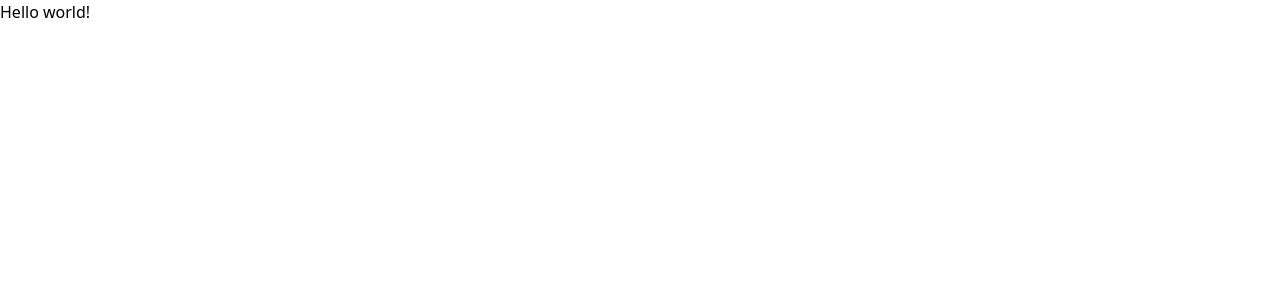
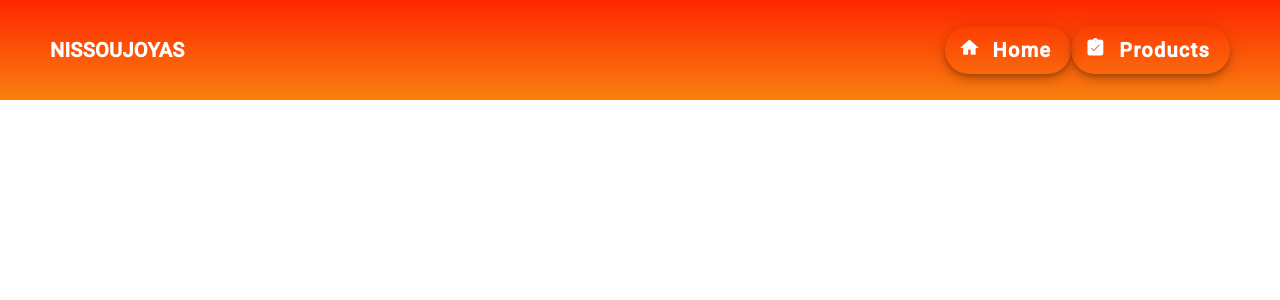
Before and after one commit to Sist-Op-Grupo6/nissou-social-app, an Angular app: page / in a window 1280 px wide. Shown: the top 300 px of the page. Built offline with nearby package versions, Linux system fonts and the light colour scheme.

Commit message:
Add Toolbar

```diff
--- a/angular.json
+++ b/angular.json
@@ -25,6 +25,7 @@
               "src/assets"
             ],
             "styles": [
+              "@angular/material/prebuilt-themes/indigo-pink.css",
               "src/styles.css"
             ],
             "scripts": []
@@ -87,6 +88,7 @@
               "src/assets"
             ],
             "styles": [
+              "@angular/material/prebuilt-themes/indigo-pink.css",
               "src/styles.css"
             ],
             "scripts": []
--- a/package.json
+++ b/package.json
@@ -11,10 +11,12 @@
   "private": true,
   "dependencies": {
     "@angular/animations": "^15.2.0",
+    "@angular/cdk": "^15.2.9",
     "@angular/common": "^15.2.0",
     "@angular/compiler": "^15.2.0",
     "@angular/core": "^15.2.0",
     "@angular/forms": "^15.2.0",
+    "@angular/material": "^15.2.9",
     "@angular/platform-browser": "^15.2.0",
     "@angular/platform-browser-dynamic": "^15.2.0",
     "@angular/router": "^15.2.0",
--- a/src/app/app-routing.module.ts
+++ b/src/app/app-routing.module.ts
@@ -1,10 +1,13 @@
 import { NgModule } from '@angular/core';
 import { RouterModule, Routes } from '@angular/router';
+import { ToolbarComponent } from './components/toolbar/toolbar.component';
 
-const routes: Routes = [];
+const routes: Routes = [
+];
 
 @NgModule({
   imports: [RouterModule.forRoot(routes)],
   exports: [RouterModule]
 })
+
 export class AppRoutingModule { }
--- a/src/app/app.component.html
+++ b/src/app/app.component.html
@@ -1,3 +1,2 @@
-<h1 class="text-3xl font-bold underline">
-  Hello world!
-</h1>
+<app-toolbar></app-toolbar>
+<router-outlet></router-outlet>
--- a/src/app/app.component.ts
+++ b/src/app/app.component.ts
@@ -5,6 +5,8 @@ import { Component } from '@angular/core';
   templateUrl: './app.component.html',
   styleUrls: ['./app.component.css']
 })
+
+
 export class AppComponent {
   title = 'nissou';
 }
--- /dev/null
+++ b/src/app/components/toolbar/toolbar.component.css
@@ -0,0 +1,14 @@
+.toolbar{
+    background: linear-gradient(rgb(255, 38, 0), rgb(248, 128, 15));
+    padding: 50px;
+}
+
+.example-spacer {
+    flex: 1 1 auto;
+}
+
+.text, mat-icon{
+    color: white;
+    font-size: 20px;
+    font-weight: bold;
+}
--- /dev/null
+++ b/src/app/components/toolbar/toolbar.component.html
@@ -0,0 +1,14 @@
+<p>
+  <mat-toolbar class="toolbar">
+  <span class="text">NISSOUJOYAS</span>
+  <span class="example-spacer"></span>
+  <button (click)="redirectToHome()" mat-fab extended color="dark">
+      <mat-icon >home</mat-icon>
+      <span class="text">Home</span>
+  </button>
+  <button (click)="redirectToProducts()" mat-fab extended color="dark">
+      <mat-icon>assignment_turned_in</mat-icon>
+      <span class="text">Products</span>
+  </button>
+</mat-toolbar>
+</p>
--- /dev/null
+++ b/src/app/components/toolbar/toolbar.component.ts
@@ -0,0 +1,23 @@
+import { Component } from '@angular/core';
+import {Router} from "@angular/router";
+
+@Component({
+  selector: 'app-toolbar',
+  templateUrl: './toolbar.component.html',
+  styleUrls: ['./toolbar.component.css']
+})
+export class ToolbarComponent {
+
+  constructor(private router: Router) { }
+
+  ngOnInit() {}
+
+  redirectToHome() {
+    this.router.navigate(['/home']);
+  }
+
+  redirectToProducts() {
+    this.router.navigate(['/store/bundles']);
+  }
+
+}
--- a/src/index.html
+++ b/src/index.html
@@ -6,8 +6,11 @@
   <base href="/">
   <meta name="viewport" content="width=device-width, initial-scale=1">
   <link rel="icon" type="image/x-icon" href="favicon.ico">
+  <link rel="preconnect" href="https://fonts.gstatic.com">
+  <link href="https://fonts.googleapis.com/css2?family=Roboto:wght@300;400;500&display=swap" rel="stylesheet">
+  <link href="https://fonts.googleapis.com/icon?family=Material+Icons" rel="stylesheet">
 </head>
-<body>
+<body class="mat-typography">
   <app-root></app-root>
 </body>
 </html>
--- a/src/styles.css
+++ b/src/styles.css
@@ -1,3 +1,5 @@
 @tailwind base;
 @tailwind components;
 @tailwind utilities;
+html, body { height: 100%; }
+body { margin: 0; font-family: Roboto, "Helvetica Neue", sans-serif; }
```
Also changed, not shown: src/app/app.module.ts (+12 -2 lines), 2 other files (tests, documents, lock files or other folders).
